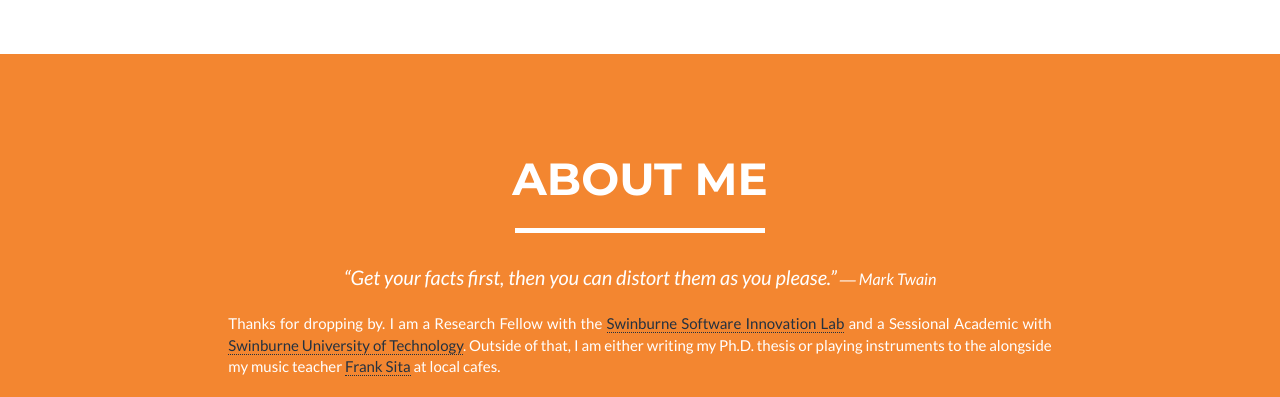
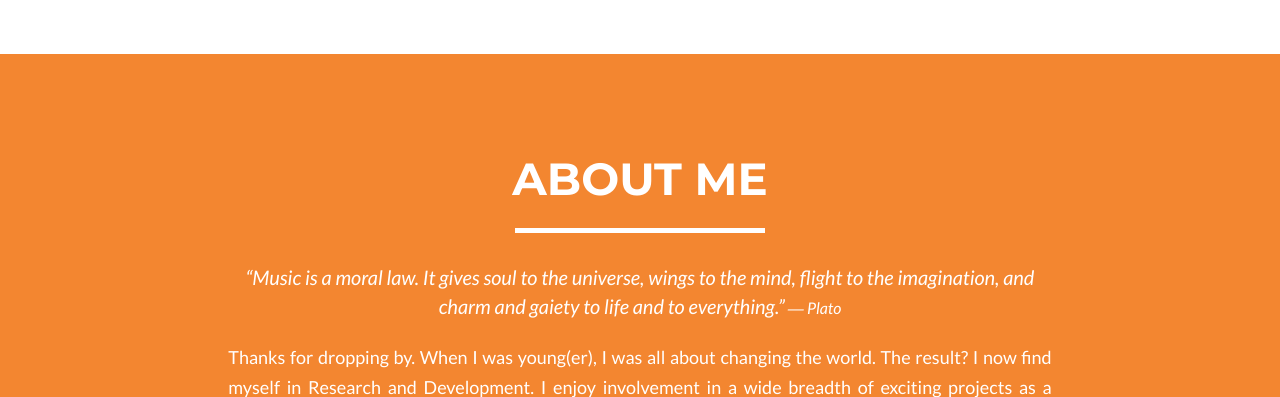
Before and after one commit to lhoon/lhoon.github.io, a plain HTML site: page index.html in a window 1280 px wide. Shown: the part 3175-3572 px from the top of the page. Drawn offline with nearby package versions, Linux system fonts and the light colour scheme.

Commit message:
Tweaked the about section to fix a typ and ended up changing the quote and rewriting it. Changed the css to fix the colour discrepancy in that section and the p tag for text size.

```diff
--- a/css/freelancer.css
+++ b/css/freelancer.css
@@ -20,6 +20,11 @@ span.quoter {
 	font-style: italic;
 }
 
+p {
+	font-size: 18px;
+	line-height: 30px;
+}
+
 p.small {
 	font-size: 16px;
 }
@@ -38,8 +43,12 @@ a.skill {
 	border-bottom: dotted 1px;
 }
 
-a.skill:hover {
-	color: #F38630;
+a.about {
+	color: #ffffff;
+	border-bottom: dotted 1px;
+}
+a.about:hover {
+	color: #233140;
 }
 
 h1,
--- a/index.html
+++ b/index.html
@@ -257,13 +257,13 @@
 			</div>
 			<div class="row">
 				<div class="col-lg-8 col-lg-offset-2 text-center">
-					<span class="quote">“Get your facts first, then you can distort them as you please.”</span><span class="quoter"> ― Mark Twain</span>
+					<span class="quote">“Music is a moral law. It gives soul to the universe, wings to the mind, flight to the imagination, and charm and gaiety to life and to everything.”</span><span class="quoter"> ― Plato</span>
 				</div>
 			</div>
 			<div class="row">
 				<div class="col-lg-8 col-lg-offset-2 text-justify">
 					<br>
-					<p>Thanks for dropping by. I am a Research Fellow with the <a href="http://www.ssil.com.au" class="skill" target="_blank">Swinburne Software Innovation Lab</a> and a Sessional Academic with <a href="http://www.ssil.com.au" class="skill" target="_blank">Swinburne University of Technology</a>. Outside of that, I am either writing my Ph.D. thesis or playing instruments to the alongside my music teacher <a href="https://www.facebook.com/Sita-School-of-Singing-Music-and-Arts-172512701326" class="skill" target="_blank">Frank Sita</a> at local cafes.</p>
+					<p>Thanks for dropping by. When I was young(er), I was all about changing the world. The result? I now find myself in Research and Development. I enjoy involvement in a wide breadth of exciting projects as a Research Fellow with the <a href="http://www.ssil.com.au" class="about" target="_blank">SSI Lab.</a> Plus, as a Sessional Academic with <a href="http://www.swinburne.edu.au" class="about" target="_blank">Swinburne,</a> I get to challenge and inspire others to do the same! Music is my other passion. My free (and code debugging thinking) time is spent playing bass or guitar. Occasionally, I'm out gigging alongside my music teacher <a href="https://www.facebook.com/Sita-School-of-Singing-Music-and-Arts-172512701326" class="about" target="_blank">Frank Sita</a> at local cafes.</p>
 				</div>
 				<div class="col-lg-8 col-lg-offset-2 text-center">
 					<a href="https://bitbucket.org/LHoon" target="_blank" class="btn-social btn-outline"><i class="fa fa-fw fa-bitbucket"></i></a>
```
